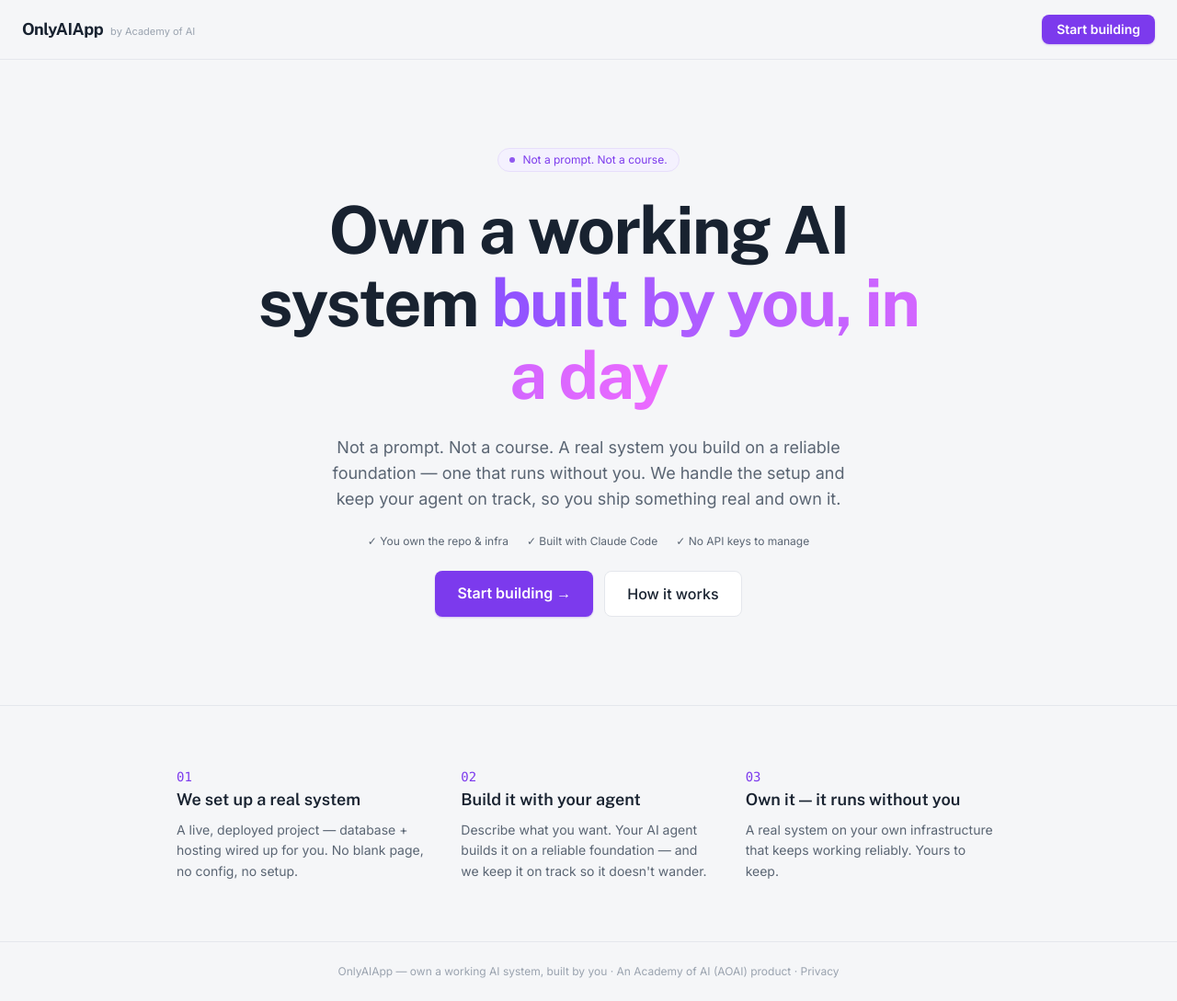
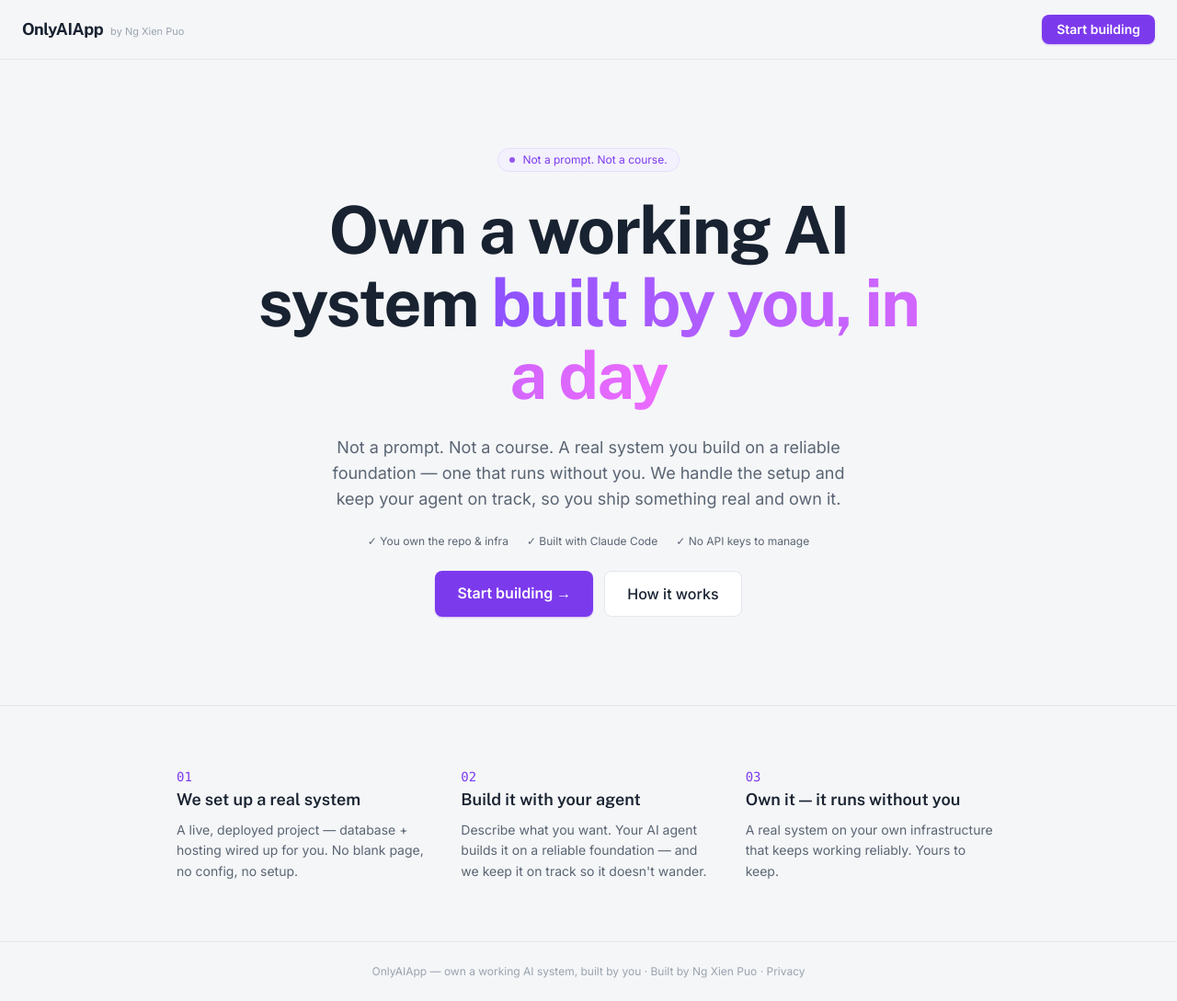
Before and after one commit to Academy-Of-AI/OnlyAIApp, a Next.js app: page / in a window 1280 px wide. Shown: the whole page at 92% size. Built offline with nearby package versions, Linux system fonts and the light colour scheme; no server answers.

Commit message:
copy(landing): credit 'Built by Ng Xien Puo' linking LinkedIn (nav + footer), replacing AOAI product credit

```diff
--- a/app/page.tsx
+++ b/app/page.tsx
@@ -13,9 +13,9 @@
       <nav className="flex items-center justify-between px-6 py-4 border-b border-outline-variant">
         <div className="flex items-baseline gap-2 min-w-0">
           <span className="font-display font-bold text-lg tracking-tight text-on-surface">OnlyAIApp</span>
-          <a href="https://goacademyai.com" target="_blank" rel="noopener noreferrer"
+          <a href="https://www.linkedin.com/in/ngxienpuo/" target="_blank" rel="noopener noreferrer"
             className="hidden sm:inline text-[11px] text-outline hover:text-on-surface transition-colors whitespace-nowrap">
-            by Academy of AI
+            by Ng Xien Puo
           </a>
         </div>
         <Link
@@ -81,9 +81,9 @@
       <footer className="border-t border-outline-variant px-6 py-6 text-center text-xs text-outline">
         OnlyAIApp — own a working AI system, built by you{" "}
         <span className="text-outline">·</span>{" "}
-        <a href="https://goacademyai.com" target="_blank" rel="noopener noreferrer"
+        <a href="https://www.linkedin.com/in/ngxienpuo/" target="_blank" rel="noopener noreferrer"
           className="text-outline hover:text-on-surface transition-colors">
-          An Academy of AI (AOAI) product
+          Built by Ng Xien Puo
         </a>{" "}
         <span className="text-outline">·</span>{" "}
         <Link href="/privacy" className="text-outline hover:text-on-surface transition-colors">
```
